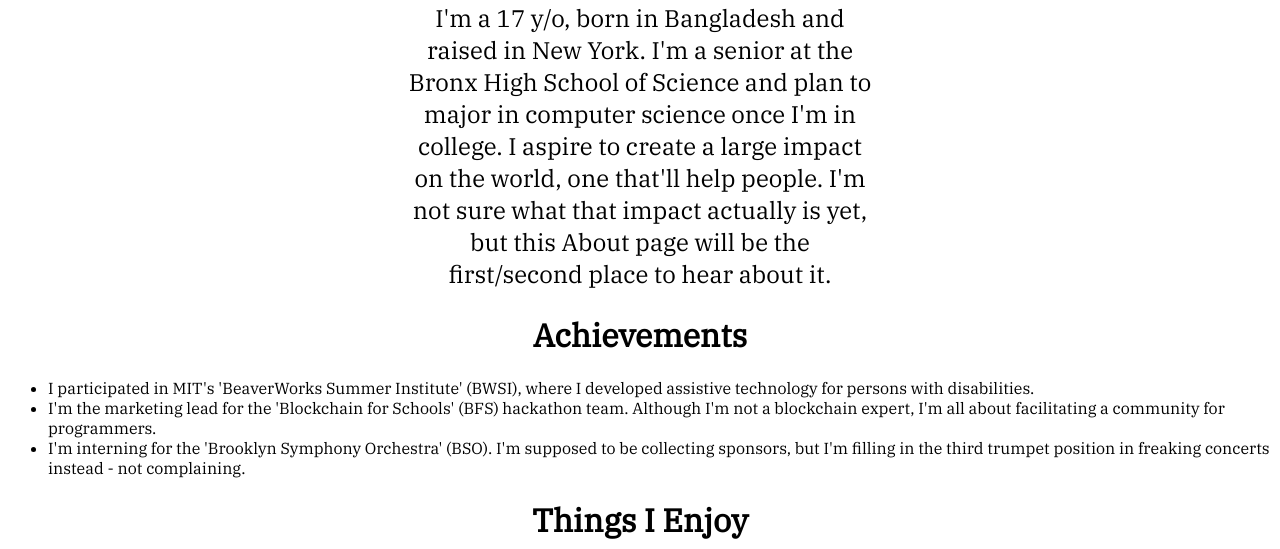
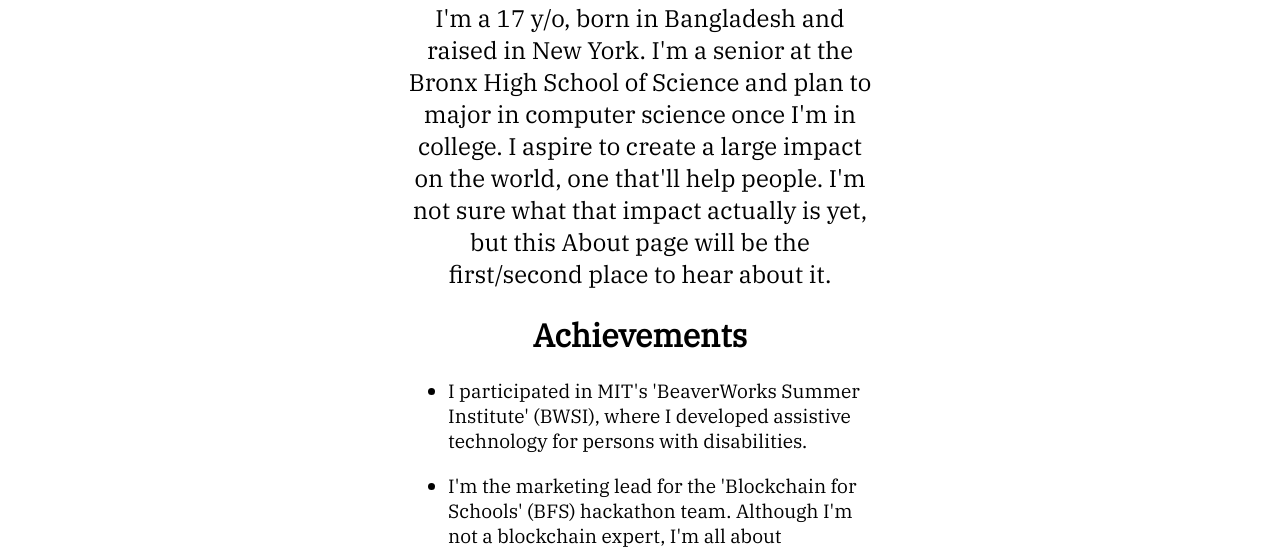
Before and after one commit to HSamiul/highschool-portfolio, a plain HTML site: page about.html in a window 1280 px wide. Shown: the part 418-967 px from the top of the page. Drawn offline with Linux system fonts and the light colour scheme.

Commit message:
Improved list formatting.

```diff
--- a/styles.css
+++ b/styles.css
@@ -86,7 +86,7 @@ nav a::before { /* Hover effect :In my link, before the text, what do I have */
   content: '';
   display: block;
   height: 2px; /* thickness of bar */
-  background-color: #FF8700;
+  background-color: #FFA500;
 
   position: absolute;
   bottom: 0;
@@ -112,13 +112,20 @@ nav a:hover::before {
   margin-right: auto;
 }
 
-.who_am_i {
-  font-size: 200%;
+.about_achievements_list {
+  margin-left: 400px;
+  margin-right: 400px;
+}
+
+.about_achievements_list_items {
+  font-family: "IBM Plex Serif", sans-serif;
+  padding-bottom: 20px;
+  font-size: 120%;
 }
 
 button {
   position: absolute;
-  margin-left: 1460px;
+  margin-left: 1440px;
   top: 15px;
   border: none;
   background: none;
```
